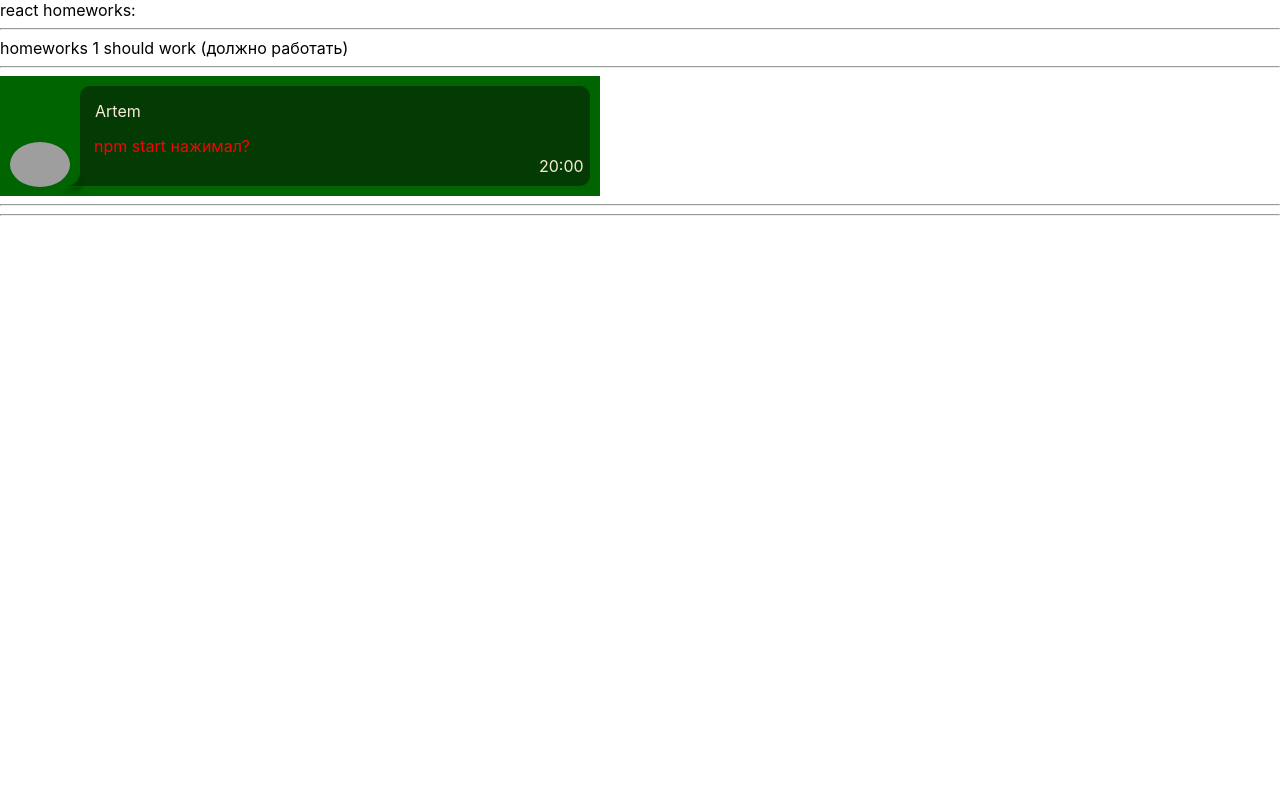
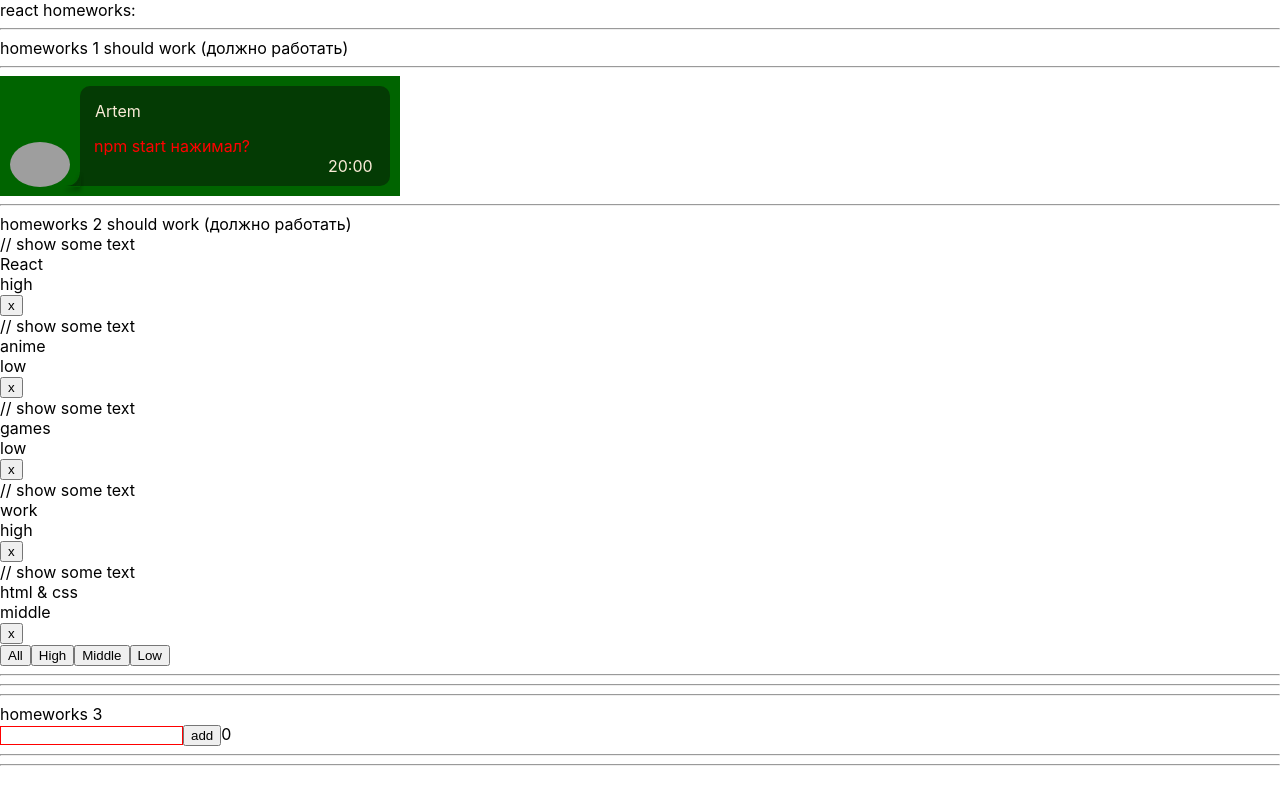
Before and after one commit to AlexeYankov/Homework, a React (Create React App) app: page / in a window 1280 px wide. Built offline with nearby package versions, Linux system fonts and the light colour scheme; grey boxes are pictures that could not be loaded.

Commit message:
changing data place from App to Component HW1, some fix

```diff
--- a/package.json
+++ b/package.json
@@ -10,10 +10,12 @@
     "@types/node": "^12.0.0",
     "@types/react": "^16.9.0",
     "@types/react-dom": "^16.9.0",
+    "@types/uuid": "^8.3.4",
     "react": "^16.13.1",
     "react-dom": "^16.13.1",
     "react-scripts": "3.4.1",
-    "typescript": "~3.7.2"
+    "typescript": "~3.7.2",
+    "uuid": "^8.3.2"
   },
   "scripts": {
     "start": "react-scripts start",
--- a/src/p1-main/m1-ui/u1-app/App.tsx
+++ b/src/p1-main/m1-ui/u1-app/App.tsx
@@ -1,34 +1,23 @@
-import React from 'react'
-import s from './App.module.css'
-import HW1 from '../../../p2-homeworks/h1/HW1'
+import React from 'react';
+import s from './App.module.css';
+// import  from "../../p1-main/m1-ui/u1-app/App"
+import HW1, {tasks} from '../../../p2-homeworks/h1/HW1';
+import HW2 from '../../../p2-homeworks/h2/HW2';
+import HW3 from "../../../p2-homeworks/h3/HW3";
 
 
-export type TaskType = {
-    avatar: string
-    name: string
-    message: string
-    time: string
-}
+
 
 function App() {
-    const tasks: TaskType = {
-        avatar: 'https://sun9-74.userapi.com/Ph-WiuOtF985il9AvN9JqiCWedmHtSGSSTXrSA/ltEB2Z2-YO4.jpg',
-        name: "Artem",
-        message: "npm start нажимал?",
-        time: '20:00'
-    }
-
-
     return (
         <div className={s.App}>
             <div>react homeworks:</div>
-            <div>
-                {<HW1
-                    tasks={tasks}
-                />}
-            </div>
-            {/*<HW2/>*/}
-            {/*<HW3/>*/}
+            <HW1
+                tasks={tasks}
+            />
+            <HW2
+            />
+            <HW3/>
             {/*<HW4/>*/}
             {/*<HW5/>*/}
         </div>
--- a/src/p2-homeworks/h1/HW1.module.css
+++ b/src/p2-homeworks/h1/HW1.module.css
@@ -4,11 +4,12 @@
         "uA uMCNR"
         "uA uN"
         "uA uMT"
+        "uA uTT"
         "uA uMCRR";
     grid-template-rows: 120px 1fr;
-    grid-template-columns: 1fr 12fr;
+    grid-template-columns: 2fr 12fr;
     background-color: darkgreen;
-    width: 600px;
+    width: 400px;
 }
 
 .userAvatar {
@@ -50,8 +51,8 @@
 
 .userMessageTextTime {
     grid-area: uTT;
-    margin: 0px;
-    padding-left: 90%;
+    margin-left: 80%;
+    /*padding-right: 5px;*/
 }
 
 .userMessageCorner {
--- a/src/p2-homeworks/h1/HW1.tsx
+++ b/src/p2-homeworks/h1/HW1.tsx
@@ -1,11 +1,23 @@
 import React from 'react'
-import {TaskType} from "../../p1-main/m1-ui/u1-app/App"
+// import {TaskType} from "../../p1-main/m1-ui/u1-app/App"
 import styleCss from "./HW1.module.css";
 
 type messageData = {
     tasks: TaskType
 }
 
+export type TaskType = {
+    avatar: string
+    name: string
+    message: string
+    time: string
+}
+export const tasks: TaskType = {
+    avatar: 'https://sun9-74.userapi.com/Ph-WiuOtF985il9AvN9JqiCWedmHtSGSSTXrSA/ltEB2Z2-YO4.jpg',
+    name: "Artem",
+    message: "npm start нажимал?",
+    time: '20:00'
+}
 const HW1 = (props: messageData) => {
     return (
         <div>
@@ -29,18 +41,18 @@ const HW1 = (props: messageData) => {
                     </div>
                 </div>
                 <div className={styleCss.userMessageCorner}>
-                    <svg width="23" height="23" viewBox="0 0 23 23" fill="none" xmlns="http://www.w3.org/2000/svg">
+                    <svg width="21.95" height="22.0" viewBox="0 0 22 22" fill="none" xmlns="http://www.w3.org/2000/svg">
                         <g filter="url(#filter0_d_2_8)">
-                            <path d="M4.73684 14C15.3474 14 18 4.66667 18 0V14H4.73684Z" fill="#043b04"/>
-                            <path d="M18 14V0C18 4.66667 15.3474 14 4.73684 14H18ZM18 14H4" stroke="#043b04"
-                                  stroke-width="0.1"/>
+                            <path d="M4.73684 14C14.3474 14 18 4.66667 18 0V14H4Z" fill="#043b04"/>
+                            <path d="M18 14V0C18 9.1 15.3474 14 9.73684 14H18ZM18 14H4" stroke="#043b04"
+                                  strokeWidth="0.1"/>
                         </g>
                         <defs>
-                            <filter id="filter0_d_2_8" x="0" y="0" width="22.05" height="22.05"
-                                    filterUnits="userSpaceOnUse" color-interpolation-filters="sRGB">
-                                <feFlood flood-opacity="0" result="BackgroundImageFix"/>
+                            <filter id="filter0_d_2_8" x="0" y="0" width="22" height="22"
+                                    filterUnits="userSpaceOnUse" colorInterpolationFilters="sRGB">
+                                <feFlood floodOpacity="0" result="BackgroundImageFix"/>
                                 <feColorMatrix in="SourceAlpha" type="matrix"
-                                               values="0 0 0 0 0 0 0 0 0 0 0 0 0 0 0 0 0 0 127 0" result="hardAlpha"/>
+                                               values="0 0 0 0 0 0 0 0 0 0 0 0 0 0 0 0 0 0 157 0" result="hardAlpha"/>
                                 <feOffset dy="4"/>
                                 <feGaussianBlur stdDeviation="2"/>
                                 <feComposite in2="hardAlpha" operator="out"/>
@@ -52,10 +64,10 @@ const HW1 = (props: messageData) => {
                     </svg>
                 </div>
             </div>
-            <hr/>
-            {/*для личного творчества, могу проверить*/}
-            {/*<alternativemessage/>*/}
-            <hr/>
+            {/*<hr/>*/}
+            {/*/!*для личного творчества, могу проверить*!/*/}
+            {/*/!*<alternativemessage/>*!/*/}
+            {/*<hr/>*/}
         </div>
     );
 };
--- a/src/p2-homeworks/h2/Affair.tsx
+++ b/src/p2-homeworks/h2/Affair.tsx
@@ -1,19 +1,22 @@
 import React from 'react'
+import {AffairType, FilterType} from "./HW2";
 
 type AffairPropsType = {
     // key не нужно типизировать
-    affair: any // need to fix any
-    deleteAffairCallback: any // need to fix any
+    affair: AffairType // need to fix any
+    deleteAffairCallback: (id: string) => void
 }
 
 function Affair(props: AffairPropsType) {
-    const deleteCallback = () => {}// need to fix
-
+    const deleteCallback = () => {
+        props.deleteAffairCallback(props.affair._id)
+    }// need to fix
     return (
         <div>
             // show some text
-
-            <button onClick={deleteCallback}>X</button>
+            <div>{props.affair.name}</div>
+            <div>{props.affair.priority}</div>
+            <button onClick={deleteCallback}>x</button>
         </div>
     )
 }
--- a/src/p2-homeworks/h2/Affairs.tsx
+++ b/src/p2-homeworks/h2/Affairs.tsx
@@ -1,11 +1,12 @@
-import React from 'react'
+import React, {Dispatch, SetStateAction} from 'react'
 import Affair from './Affair'
-import {AffairType} from './HW2'
+import {AffairType, FilterType} from './HW2'
 
 type AffairsPropsType = { // need to fix any
-    data: any
-    setFilter: any
-    deleteAffairCallback: any
+    data: AffairType[]
+    setFilter: Dispatch<SetStateAction<FilterType>>
+    deleteAffairCallback: (_id: string) => void
+    filter: FilterType
 }
 
 function Affairs(props: AffairsPropsType) {
@@ -17,16 +18,22 @@ function Affairs(props: AffairsPropsType) {
         />
     ))
 
-    const setAll = () => {} // need to fix
-    const setHigh = () => {}
-    const setMiddle = () => {}
-    const setLow = () => {}
+    const setAll = () => {
+        // props.data.filter(t => t.priority !== 'low' | 'middle' | 'high')
+    } // need to fix
+    const setHigh = () => {
+        props.setFilter('high')
+    }
+    const setMiddle = () => {
+        props.setFilter('middle')
+    }
+    const setLow = () => {
+        props.setFilter('low')
+    }
 
     return (
         <div>
-
             {mappedAffairs}
-
             <button onClick={setAll}>All</button>
             <button onClick={setHigh}>High</button>
             <button onClick={setMiddle}>Middle</button>
--- a/src/p2-homeworks/h2/HW2.tsx
+++ b/src/p2-homeworks/h2/HW2.tsx
@@ -1,46 +1,55 @@
 import React, {useState} from 'react'
 import Affairs from './Affairs'
+import {v1} from "uuid";
 
 // types
-export type AffairPriorityType = any // need to fix any
-export type AffairType = any // need to fix any
+export type AffairPriorityType = 'low' | 'middle' | 'high' // need to fix any
+export type AffairType = {
+    _id: string
+    name: string
+    priority: AffairPriorityType
+} // need to fix any
 export type FilterType = 'all' | AffairPriorityType
 
 // constants
-const defaultAffairs: any = [ // need to fix any
-    {_id: 1, name: 'React', priority: 'high'},
-    {_id: 2, name: 'anime', priority: 'low'},
-    {_id: 3, name: 'games', priority: 'low'},
-    {_id: 4, name: 'work', priority: 'high'},
-    {_id: 5, name: 'html & css', priority: 'middle'},
+const defaultAffairs: AffairType[] = [ // need to fix any
+    {_id: v1(), name: 'React', priority: 'high'},
+    {_id: v1(), name: 'anime', priority: 'low'},
+    {_id: v1(), name: 'games', priority: 'low'},
+    {_id: v1(), name: 'work', priority: 'high'},
+    {_id: v1(), name: 'html & css', priority: 'middle'}
 ]
 
 // pure helper functions
-export const filterAffairs = (affairs: any, filter: any): any => { // need to fix any
+export const filterAffairs = (affairs: AffairType[], filter: FilterType): AffairType[] => { // need to fix any
     if (filter === 'all') return affairs
-    else return // need to fix
+    else if (filter === 'low') return affairs.filter(a=>a.priority === 'low')
+    else if (filter === 'middle') return affairs.filter(a=>a.priority === 'middle')
+    else if (filter === 'high') return affairs.filter(a=>a.priority === 'high')
+    else {}
+    return []// need to fix
 }
-export const deleteAffair = (affairs: any, _id: any): any => { // need to fix any
-    return // need to fix
+export const deleteAffair = (affairs: AffairType[], _id: string): AffairType[] => { // need to fix any
+    return affairs.filter(t => t._id !== _id) // need to fix
 }
 
 function HW2() {
-    const [affairs, setAffairs] = useState<any>(defaultAffairs) // need to fix any
+    const [affairs, setAffairs] = useState<AffairType[]>(defaultAffairs) // need to fix any
     const [filter, setFilter] = useState<FilterType>('all')
-
     const filteredAffairs = filterAffairs(affairs, filter)
-    const deleteAffairCallback = (_id: any) => setAffairs(deleteAffair(affairs, _id)) // need to fix any
+    const deleteAffairCallback = (_id: string) => setAffairs(deleteAffair(affairs, _id)) // need to fix any
 
     return (
         <div>
             <hr/>
             homeworks 2
 
-            {/*should work (должно работать)*/}
+            should work (должно работать)
             <Affairs
                 data={filteredAffairs}
                 setFilter={setFilter}
                 deleteAffairCallback={deleteAffairCallback}
+                filter={filter}
             />
 
             <hr/>
--- a/src/p2-homeworks/h5/pages/PreJunior.tsx
+++ b/src/p2-homeworks/h5/pages/PreJunior.tsx
@@ -7,7 +7,8 @@ import HW4 from '../../h4/HW4'
 function PreJunior() {
     return (
         <div>
-            <HW1/>
+            <HW1
+            />
             <HW2/>
             <HW3/>
             <HW4/>
```
Also changed, not shown: 2 other files (tests, documents, lock files or other folders).
